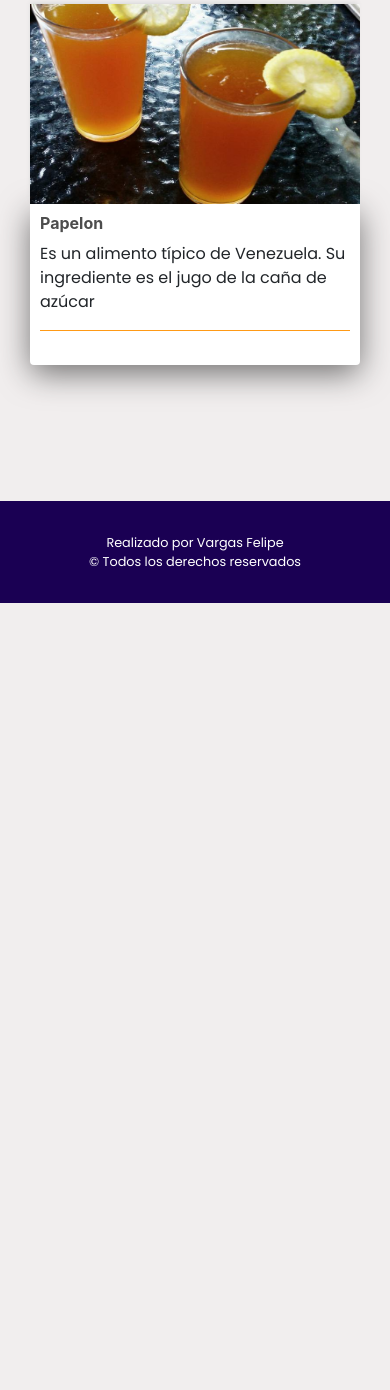
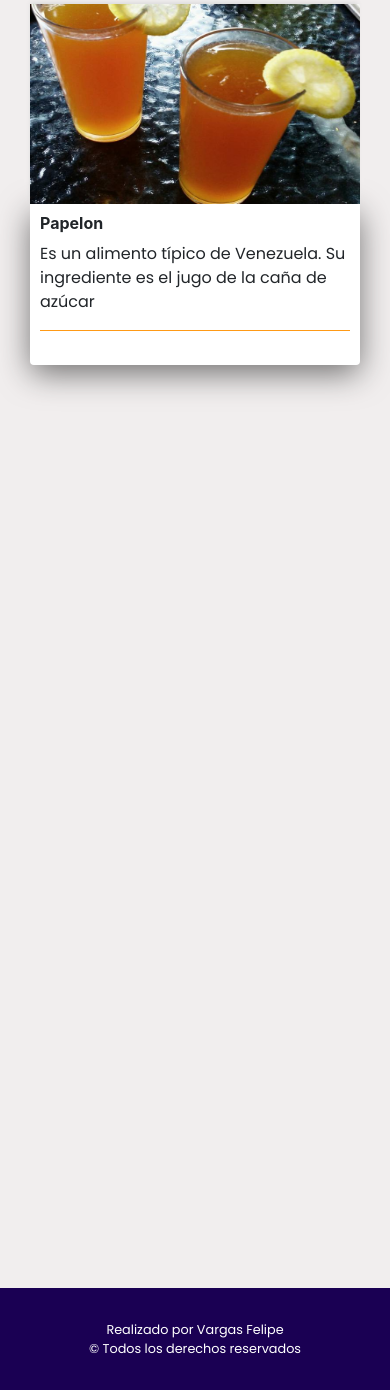
Before and after one commit to Felipev98/TP-JavaScript-Python, a Django app: a page that uses store/templates/store/main.html in a window 390 px wide. Shown: the part 154-1544 px from the top of the page. Before the commit the page ends 757 px from the top, so only its background shows below. Run offline with Django 3.2, Linux system fonts and the light colour scheme; a user stored in the database is signed in; data comes from the database, SQL or seed files in the repository; both versions use the stored data as it was after the commit; some libraries are stand-ins or nearby versions.

Commit message:
add: responsive pages

```diff
--- a/static/css/style.css
+++ b/static/css/style.css
@@ -1,18 +1,57 @@
-
+*{
+	scroll-behavior: smooth !important;
+}
 
 body{
 	background-color: #F1EEEE;
 }
 
-
-h1,h2,h3,h4,h5,h6{
-	color:hsl(0, 0%, 30%);
-}
 .navbar-dark .navbar-nav .nav-link {
 	font-family: 'Poppins', sans-serif;
 	font-size: 0.8rem;
 }
+/* Botón volver arriba */
+.boton-arriba-contenedor{
+    position: fixed;
+    bottom: 4rem;
+    right: 4rem;
+    width: 6.6rem;
+    height: 6.6rem;
+    z-index: -1;
 
+}
+.volver-arriba{
+    width: 0rem;
+    height: 0rem;
+    background-color: #FF9A16;
+    border-radius: 50%;
+    cursor: pointer;
+    top: 50%;
+    transition: .2s;
+    transform: translate(-50%,50%);
+}
+.volver-arriba i{
+    position: absolute;
+    font-size: 1rem;
+    top: 48%;
+    left: 50%;
+    transform: translate(-50%,50%) scale(0);
+    color: white;
+    transition: .2s;
+}
+.showu{
+    z-index: 10;
+    transform: translate(100px);
+}
+.showu .volver-arriba{
+    animation: popop .3s ease-in-out;
+    width: 4rem;
+    height: 4rem;
+    z-index: 11;
+}
+.showu i{
+    transform: translate(-50%,-50%) scale(1);
+}
 .navbar-dark .navbar-brand{
 	font-family: 'Poppins', sans-serif;
 	font-weight: 700;
@@ -162,10 +201,16 @@ font-family: 'Poppins', sans-serif;
 	font-weight: 600;
 }
 .footer{
-	margin-top: 4rem;
+	margin-top: 5%;
 	padding: 2rem;
 	background-color: #1A0053;
 }
+.margin-footer{
+	margin-top: 11.5rem;
+}
+
+
+
 .texto-footer{
 display: flex;
 flex-direction: column;
@@ -236,6 +281,17 @@ transition: all 0.3s ease-in-out;
 .titulo-registro{
 	text-align: center;
 }
+.titulo-car{
+margin: auto;
+}
+.titulo-car p{
+	font-family: 'Poppins', sans-serif;
+	font-weight: 700;
+	padding-bottom: 1rem;
+	font-size: 0.6;
+	color: #673AB7;
+}
+
 .titulo-registro h2{
 	font-family: 'Poppins', sans-serif;
 	font-weight: 600;
@@ -243,6 +299,8 @@ transition: all 0.3s ease-in-out;
 	padding-bottom: 1rem;
 
 }
+
+
 .card{
 	margin-top: 2rem;
 	border-radius: 1rem;
@@ -290,8 +348,10 @@ margin-top: 2rem;
 .titulo-search{
 	text-align: center;
 }
-i{
-color: white;
+
+#car-icon a{
+	margin-left: 1rem;
+	color: white;
 font-size: 1.3rem;
 margin-left: 1rem;
 }
@@ -305,3 +365,65 @@ margin-left: 1rem;
 .table{
 margin-top: 2rem ;
 }
+.finalizar-compra{
+margin: auto;
+}
+
+/* Media Queries */
+
+@media screen and (max-width:454px) {
+	.titulo{
+		width: 20rem;
+	}
+	.col-lg-4:hover{
+		transform: scale(0.9);
+	}
+	.texto-banner span{
+		font-size: 1.4rem;
+	}
+	#boton-cerrar{
+	margin-left: 0;
+	margin-top: 1rem;
+	}
+	#car-icon a{
+		margin-left: 0rem;
+
+	}
+	.margin-footer{
+		margin-top: 20rem;
+	}
+}
+@media screen and (min-width:500px) and (max-width:1023px) {
+	.margin-footer{
+		margin-top: 32rem;
+	}
+}
+@media  (max-width:1024px) {
+	.margin-footer{
+		margin-top: 52rem;
+	}
+}
+
+@media screen and (max-width:1023px) {
+
+#boton-cerrar{
+	margin-left: 0;
+	margin-top: 1rem;
+	}
+	#car-icon a{
+		margin-left: 0;
+	}
+
+}
+.texto-search{
+	text-align: center;
+	padding-top: 2rem;
+	margin-bottom: 62rem;
+}
+.texto-search p{
+	font-family: 'Poppins', sans-serif;
+	font-weight: 700;
+	padding-bottom: 1rem;
+	font-size: 0.6;
+	color: #673AB7;
+}
--- /dev/null
+++ b/static/js/volverArriba.js
@@ -0,0 +1,8 @@
+window.onscroll = function(){
+    if(document.documentElement.scrollTop > 100){
+        document.querySelector('.boton-arriba-contenedor').classList.add('showu')
+
+    }else{
+        document.querySelector('.boton-arriba-contenedor').classList.remove('showu')
+    }
+}
--- a/store/templates/CRUD/listar.html
+++ b/store/templates/CRUD/listar.html
@@ -19,9 +19,12 @@
              <a href="{% url 'eliminar' p.id %}" class="btn btn-danger">Eliminar</a>
          </td>
      </tr>
-    </div>
 
      {% endfor %}
 </table>
+</div>
 
+<div class="margin-footer">
+
+</div>
 {% endblock content %}
--- a/store/templates/CRUD/modificar.html
+++ b/store/templates/CRUD/modificar.html
@@ -24,4 +24,7 @@
 </div>
 </div>
 
+
+
+
 {% endblock content %}
--- a/store/templates/store/category.html
+++ b/store/templates/store/category.html
@@ -31,4 +31,7 @@
 </div>
     {% endfor %}
 </div>
+<div class="margin-footer">
+
+</div>
 {% endblock content %}
--- a/store/templates/store/main.html
+++ b/store/templates/store/main.html
@@ -4,7 +4,7 @@
 <head>
 	<title>Jaguarete</title>
 	<meta name="viewport" content="width=device-width, initial-scale=1, maximum-scale=1, minimum-scale=1" />
-
+	<link rel="shortcut icon" href="{% static 'favicon/favicon.ico' %}"/>
 	<link rel="stylesheet" href="https://stackpath.bootstrapcdn.com/bootstrap/4.4.1/css/bootstrap.min.css" integrity="sha384-Vkoo8x4CGsO3+Hhxv8T/Q5PaXtkKtu6ug5TOeNV6gBiFeWPGFN9MuhOf23Q9Ifjh" crossorigin="anonymous">
 	<link rel="preconnect" href="https://fonts.googleapis.com">
 	<link rel="preconnect" href="https://fonts.gstatic.com" crossorigin>
@@ -34,19 +34,28 @@
 
 </head>
 <body>
+	<div class="boton-arriba-contenedor">
+        <div class="volver-arriba">
+          <a href="#"><i class="bi bi-chevron-up"></i>
+          </a>
+        </div>
+      </div>
 
 	<nav class="navbar navbar-expand-lg navbar-dark bg-dark">
+		<div class="container-fluid">
 	  <a class="navbar-brand" href="{% url 'store' %}">JAGUARETE</a>
-	  <button class="navbar-toggler" type="button" data-toggle="collapse" data-target="#navbarSupportedContent" aria-controls="navbarSupportedContent" aria-expanded="false" aria-label="Toggle navigation">
+	  <button class="navbar-toggler" type="button" data-bs-toggle="collapse" data-bs-target="#navbarSupportedContent" aria-controls="navbarSupportedContent" aria-expanded="false" aria-label="Toggle navigation">
 		<span class="navbar-toggler-icon"></span>
 	  </button>
+	  <div class="container-fluid">
 	  <div class="collapse navbar-collapse" id="navbarSupportedContent">
 	    <ul class="navbar-nav mx-auto">
 
 		<li class="nav-item">
-			<a class="nav-link" href="{% url 'acerca' %}">Acerca</a>
+			<a class="nav-link active" aria-current="page"  href="{% url 'acerca' %}">Acerca</a>
 
 		  </li>
+
 	<li class="nav-item dropdown">
 		<a class="nav-link dropdown-toggle" href="#" id="navbarDropdown" role="button" data-bs-toggle="dropdown" aria-expanded="false">
 		  Categorias
@@ -91,7 +100,7 @@
 		{% endif %}
 		{% if not perms.store.car %}
 			{% if user.is_authenticated %}
-	    <div class="form-inline my-2 my-lg-0">
+	    <div class="form-inline my-2 my-lg-0" id="car-icon">
 	     	<a href="{% url 'car' %}">
 				<i class="bi bi-cart4"></i>
 	    	</a>
@@ -100,11 +109,12 @@
 			{% endif %}
 		{% endif %}
 	</div>
+
+	</div>
 	</ul>
+</div>
 
 	</nav>
-
-<div>
             {% block content %}
 
 
@@ -113,7 +123,7 @@
 	<br>
 	<br>
 	<br>
-
+	<footer>
 	<div class="footer">
 		<div class="container">
 			<div class="texto-footer">
@@ -124,12 +134,13 @@
 
 		</div>
 	</div>
-
+</footer>
 </div>
 
 		 <script src="https://cdn.jsdelivr.net/npm/bootstrap@5.0.2/dist/js/bootstrap.bundle.min.js" integrity="sha384-MrcW6ZMFYlzcLA8Nl+NtUVF0sA7MsXsP1UyJoMp4YLEuNSfAP+JcXn/tWtIaxVXM" crossorigin="anonymous"></script>
 
 
 	<script type="text/javascript" src="{% static 'js/car.js' %}"></script>
+	<script type="text/javascript" src="{% static 'js/volverArriba.js' %}"></script>
 </body>
 </html>
--- a/store/templates/store/mas.html
+++ b/store/templates/store/mas.html
@@ -20,5 +20,7 @@
 </div>
 </div>
 </div>
+<div class="margin-footer">
 
+</div>
 {% endblock content %}
--- a/store/views.py
+++ b/store/views.py
@@ -24,9 +24,18 @@ def store(request):
     return render(request,'store/store.html',context)
 
 def category(request,cats):
+    if request.user.is_authenticated:
+        customer = request.user.customer
+        order, created = Order.objects.get_or_create(customer=customer, complete=False )
+        Items = order.orderitem_set.all()
+        carItems = order.get_car_items
+    else:
+        Items = []
+        order = {'get_car_total':0,'get_car_items':0 }
+        carItems = order['get_car_items']
     category = Category.objects.all()
     category_foods = Product.objects.filter(category=cats)
-    return render(request, 'store/category.html',{'cats':cats,'category_foods':category_foods,'category':category})
+    return render(request, 'store/category.html',{'cats':cats,'category_foods':category_foods,'carItems':carItems,'category':category})
 
 def car(request):
     if request.user.is_authenticated:
@@ -47,27 +56,48 @@ def car(request):
 
 
 def search(request):
+    if request.user.is_authenticated:
+        customer = request.user.customer
+        order, created = Order.objects.get_or_create(customer=customer, complete=False )
+        Items = order.orderitem_set.all()
+        carItems = order.get_car_items
+    else:
+        Items = []
+        order = {'get_car_total':0,'get_car_items':0 }
+        carItems = order['get_car_items']
     category = Category.objects.all()
     if request.method == "POST":
         searched = request.POST['searched']
         search = Product.objects.filter(name__contains=searched)
-        return render(request,'store/search.html',{'searched':searched,'search':search,'category':category})
+        return render(request,'store/search.html',{'searched':searched,'search':search,'category':category,'carItems':carItems})
     else:
         return render(request,'store/search.html')
 def acerca(request):
+    if request.user.is_authenticated:
+            customer = request.user.customer
+            order, created = Order.objects.get_or_create(customer=customer, complete=False )
+            Items = order.orderitem_set.all()
+            carItems = order.get_car_items
+    else:
+            Items = []
+            order = {'get_car_total':0,'get_car_items':0 }
+            carItems = order['get_car_items']
     category = Category.objects.all()
-    context = {'category':category}
+    context = {'category':category,'carItems':carItems}
     return render(request,'store/acerca.html',context)
 @permission_required('store.agregar')
 def agregar(request):
     data ={
-        'form': ProductForm()
+        'form': ProductForm(),
+        'category':Category.objects.all()
+
     }
     if request.method == 'POST':
         formulario = ProductForm(data= request.POST,files=request.FILES)
         if formulario.is_valid():
             formulario.save()
-            data["mensaje"] = "Guardado correctamente"
+            return redirect(to="/")
+
         else:
              data["form"] = formulario
     return render(request, 'CRUD/agregar.html',data)
@@ -95,7 +125,8 @@ def listar(request):
     productosss = Product.objects.all()
 
     data ={
-        'productos':productosss
+        'productos':productosss,
+        'category': Category.objects.all()
     }
     return render(request,'CRUD/listar.html',data)
 
@@ -153,45 +184,3 @@ def updateItem(request):
         orderItem.delete()
 
     return JsonResponse('Item was added', safe= False)
-
-def updateItem(request):
-    data = json.loads(request.body)
-    productId = data['productId']
-    action = data['action']
-
-    print('Action: ',action)
-    print('productId: ', productId)
-
-    customer = request.user.customer
-    product = Product.objects.get(id =productId)
-    order, created = Order.objects.get_or_create(customer=customer, complete=False )
-    orderItem, created = OrderItem.objects.get_or_create(order = order, product = product)
-
-    if action == 'add':
-        orderItem.quantity = (orderItem.quantity + 1 )
-    elif action == 'remove':
-        orderItem.quantity = (orderItem.quantity - 1 )
-    elif action == 'remove_all':
-        orderItem.quantity = 0
-    orderItem.save()
-    if orderItem.quantity <= 0:
-        orderItem.delete()
-
-    return JsonResponse('Item was added', safe= False)
-def clearCar(request):
-    data = json.loads(request.body)
-    action = data['action']
-
-    print('Action: ',action)
-
-    customer = request.user.customer
-    order, created = Order.objects.get_or_create(customer=customer, complete=False )
-    orderItem, created = OrderItem.objects.get_or_create(order = order)
-
-    if action == 'remove_all':
-        orderItem.quantity = 0
-    orderItem.save()
-    if orderItem.quantity <= 0:
-        orderItem.delete()
-
-    return JsonResponse('Item was added', safe= False)
```
Also changed, not shown: store/templates/store/car.html (+18 -1 lines), store/templates/store/search.html (+9 -2 lines), store/templates/store/store.html (+7 -3 lines), db.sqlite3, static/favicon/favicon.ico (added), static/img/Ejercicio3.jpg (added), static/img/Ejercicio3_BILeeav.jpg (added). Lines whose indentation alone changed are shown as unchanged.
